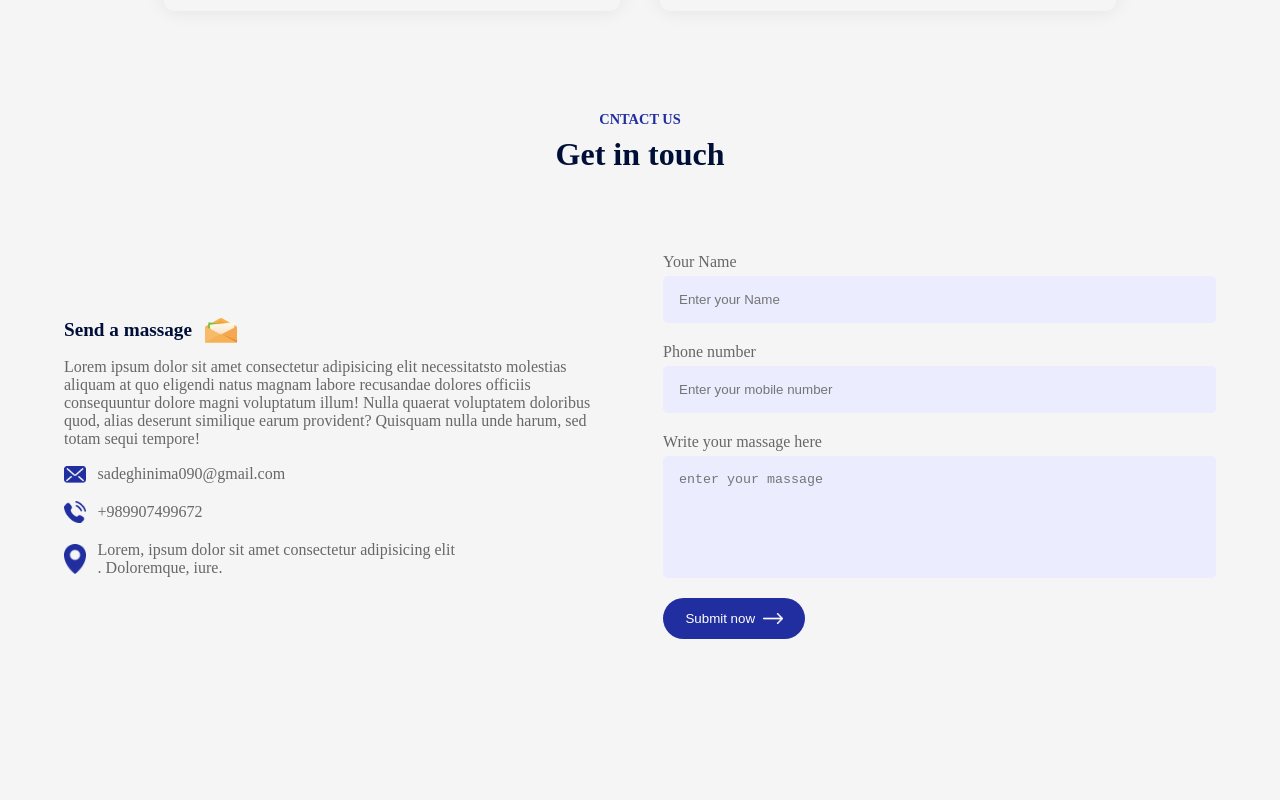
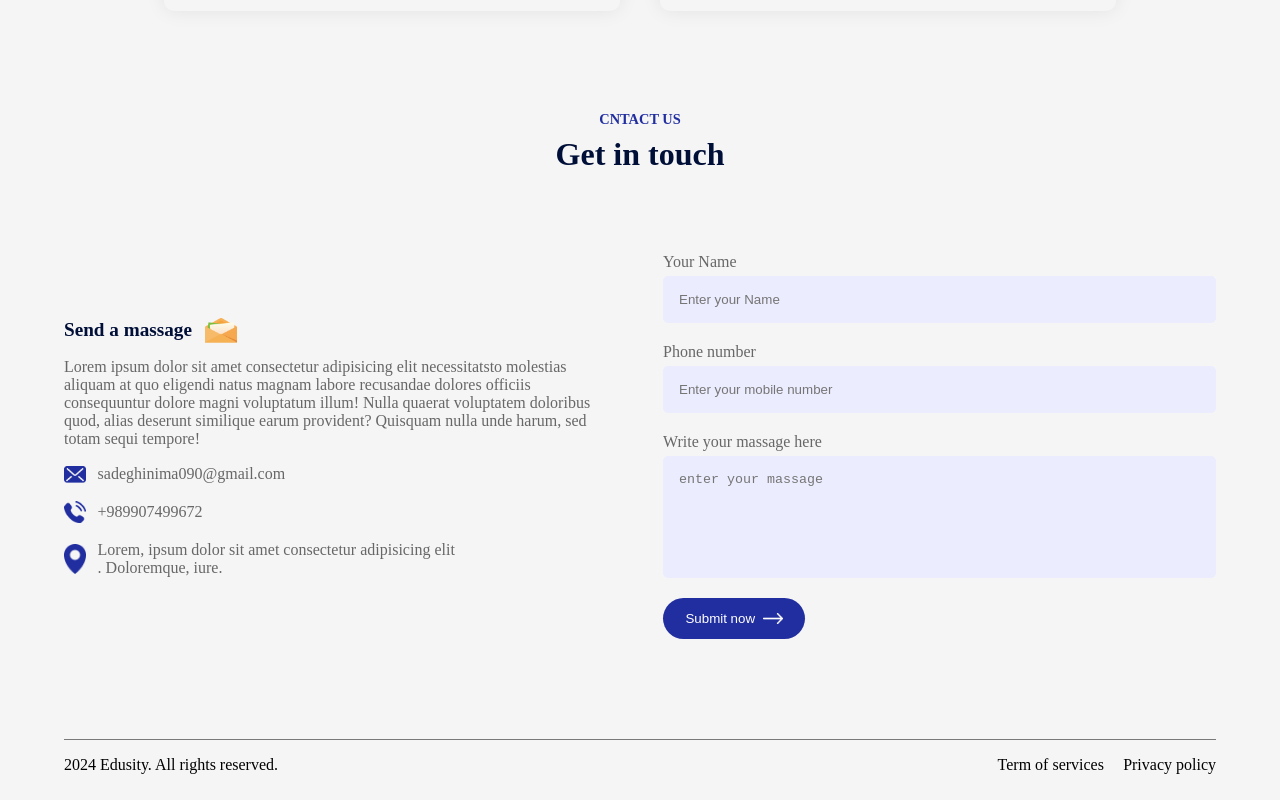
Before and after one commit to SmurfsNima/React-education-website, a React (Create React App) app: page / in a window 1280 px wide. Shown: the part 2776-3576 px from the top of the page. Before the commit the page ends 3515 px from the top, so only its background shows below. Built offline with nearby package versions, Linux system fonts and the light colour scheme.

Commit message:
footer added

```diff
--- a/src/App.js
+++ b/src/App.js
@@ -9,6 +9,7 @@ import Title from './components/Title/title.jsx';
 import Campus from './components/campus/campus.jsx';
 import Testimonials from './components/testimonials/testimonials.jsx';
 import Contact from './components/contact/contact.jsx';
+import Footer from './components/footer/footer.jsx';
 function App() {
   return (
     <div className="App">
@@ -23,6 +24,7 @@ function App() {
         <Testimonials/>
         <Title text={'Cntact us'} head={'Get in touch'}/>
         <Contact/>
+        <Footer/>
       </div>
 
     </div>
--- a/src/components/contact/contact.jsx
+++ b/src/components/contact/contact.jsx
@@ -1,11 +1,11 @@
-import './contact.css'
-import React from 'react';
-import msg_icon from '../../assets/msg-icon.png';
-import mail_icon from '../../assets/mail-icon.png'
-import phone_icon from '../../assets/phone-icon.png'
-import loc_icon from '../../assets/location-icon.png'
-import white_arrow from '../../assets/white-arrow.png'
-import { useState } from 'react';
+import "./contact.css";
+import React from "react";
+import msg_icon from "../../assets/msg-icon.png";
+import mail_icon from "../../assets/mail-icon.png";
+import phone_icon from "../../assets/phone-icon.png";
+import loc_icon from "../../assets/location-icon.png";
+import white_arrow from "../../assets/white-arrow.png";
+import { useState } from "react";
 const Contact = () => {
   const [result, setResult] = useState("");
   const onSubmit = async (e) => {
@@ -17,7 +17,7 @@ const Contact = () => {
 
     const response = await fetch("https://api.web3forms.com/submit", {
       method: "POST",
-          body: formData
+      body: formData,
     });
 
     const data = await response.json();
@@ -30,29 +30,52 @@ const Contact = () => {
       setResult(data.message);
     }
   };
-    return ( <div className="contact">
+  return (
+    <div className="contact">
       <div className="contact-col">
-            <h3>Send a massage <img src={msg_icon} alt="" /></h3>
-            <p>Lorem ipsum dolor sit amet consectetur adipisicing elit necessitatsto molestias aliquam at quo eligendi natus magnam labore recusandae dolores officiis consequuntur dolore magni voluptatum illum! Nulla quaerat voluptatem doloribus quod, alias deserunt similique earum provident? Quisquam nulla unde harum, sed totam sequi tempore!</p>
+        <h3>
+          Send a massage <img src={msg_icon} alt="" />
+        </h3>
+        <p>
+          Lorem ipsum dolor sit amet consectetur adipisicing elit necessitatsto
+          molestias aliquam at quo eligendi natus magnam labore recusandae
+          dolores officiis consequuntur dolore magni voluptatum illum! Nulla
+          quaerat voluptatem doloribus quod, alias deserunt similique earum
+          provident? Quisquam nulla unde harum, sed totam sequi tempore!
+        </p>
         <ul>
-                <li><img src={mail_icon} alt="" /> sadeghinima090@gmail.com</li>
-                <li><img src={phone_icon} alt="" /> +989907499672</li>
-                <li><img src={loc_icon} alt="" />Lorem, ipsum dolor sit amet consectetur adipisicing elit<br/>. Doloremque, iure.</li>
+          <li>
+            <img src={mail_icon} alt="" /> sadeghinima090@gmail.com
+          </li>
+          <li>
+            <img src={phone_icon} alt="" /> +989907499672
+          </li>
+          <li>
+            <img src={loc_icon} alt="" />
+            Lorem, ipsum dolor sit amet consectetur adipisicing elit
+            <br />. Doloremque, iure.
+          </li>
         </ul>
       </div>
       <div className="contact-col">
         <form onSubmit={onSubmit}>
           <label htmlFor="name">Your Name</label>
-                <input type="text" placeholder='Enter your Name' />
+          <input type="text" placeholder="Enter your Name" />
           <label htmlFor="phone-number">Phone number</label>
-                <input type="text" placeholder='Enter your mobile number' />
+          <input type="text" placeholder="Enter your mobile number" />
           <label htmlFor="msg">Write your massage here</label>
-                <textarea name="" id=""  rows="6" placeholder='enter your massage'></textarea>
-                <button className='btn dark-btn'>Submit now <img src={white_arrow} alt="" /></button>
+          <textarea
+            rows="6"
+            placeholder="enter your massage"
+          ></textarea>
+          <button className="btn dark-btn">
+            Submit now <img src={white_arrow} alt="" />
+          </button>
         </form>
         <span>{result}</span>
       </div>
-    </div> );
-}
+    </div>
+  );
+};
 
 export default Contact;
--- /dev/null
+++ b/src/components/footer/footer.css
@@ -0,0 +1,14 @@
+.footer{
+    margin: 10px auto;
+    display: flex;
+    align-items: center;
+    justify-content: space-between;
+    border-top: 1px solid #797979;
+    padding: 1rem 0;
+}
+
+.footer ul li{
+    list-style: none;
+    display: inline-block;
+    margin-left: 1.2rem;
+}
--- /dev/null
+++ b/src/components/footer/footer.jsx
@@ -0,0 +1,12 @@
+import './footer.css'
+const Footer = () => {
+    return ( <div className="footer">
+        <p>2024 Edusity. All rights reserved.</p>
+        <ul>
+            <li>Term of services</li>
+            <li>Privacy policy</li>
+        </ul>
+        </div> );
+}
+
+export default Footer;
```
Lines whose indentation alone changed are shown as unchanged.
